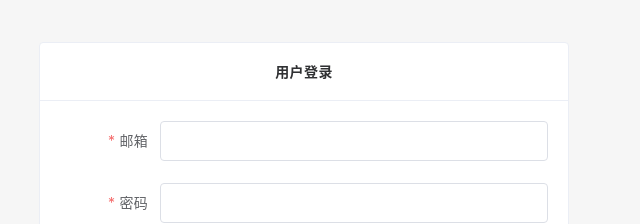
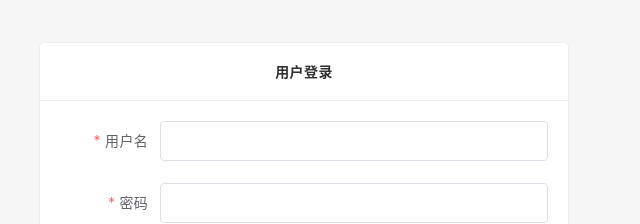
Before and after one commit to Leonard-ld/outofmemory_frontend, a Vue app: page /#/login in a window 1280 px wide. Shown: the top 224 px of the page, without its empty margins (336-976 px from the left). Built offline with nearby package versions, Linux system fonts and the light colour scheme.

Commit message:
修改登录校验规则

```diff
--- a/package.json
+++ b/package.json
@@ -10,6 +10,7 @@
     "axios": "^0.26.0",
     "buefy": "^0.9.19",
     "core-js": "^3.8.3",
+    "darkreader": "^4.9.44",
     "element-ui": "^2.15.6",
     "js-cookie": "^3.0.1",
     "vue": "^2.6.14",
--- a/src/store/modules/user.js
+++ b/src/store/modules/user.js
@@ -19,9 +19,9 @@ const actions = {
   // 用户登录
   login({ commit }, userInfo) {
     console.log(userInfo);
-    const { email, pass, rememberMe } = userInfo;
+    const { name, pass, rememberMe } = userInfo;
     return new Promise((resolve, reject) => {
-      login({ email: email.trim(), password: pass, rememberMe: rememberMe })
+      login({ username: name.trim(), password: pass, rememberMe: rememberMe })
         .then((response) => {
           const { data } = response;
           commit("SET_TOKEN_STATE", data.token);
--- a/src/views/auth/Login.vue
+++ b/src/views/auth/Login.vue
@@ -15,8 +15,8 @@
             label-width="100px"
             class="demo-ruleForm"
           >
-            <el-form-item label="邮箱" prop="email">
-              <el-input v-model="ruleForm.email"></el-input>
+            <el-form-item label="用户名" prop="name">
+              <el-input v-model="ruleForm.name"></el-input>
             </el-form-item>
 
             <el-form-item label="密码" prop="pass">
@@ -52,19 +52,28 @@ export default {
       redirect: undefined,
       loading: false,
       ruleForm: {
-        email: "",
+        name: "",
         pass: "",
         rememberMe: true,
       },
       rules: {
-        email: [
-          { required: true, message: '请输入邮箱地址', trigger: 'blur' },
+        name: [
+          { required: true, message: '请输入用户名', trigger: 'blur' },
           {
-            type: 'email',
-            message: '请输入正确的邮箱地址',
-            trigger: ['blur', 'change']
-          },
+            min: 2,
+            max: 10,
+            message: '长度在 2 到 10 个字符',
+            trigger: 'blur'
+          }
         ],
+        // email: [
+        //   { required: true, message: '请输入邮箱地址', trigger: 'blur' },
+        //   {
+        //     type: 'email',
+        //     message: '请输入正确的邮箱地址',
+        //     trigger: ['blur', 'change']
+        //   },
+        // ],
         pass: [
           { required: true, message: "请输入密码", trigger: "blur" },
           {
@@ -82,6 +91,7 @@ export default {
       this.$refs[formName].validate((valid) => {
         if (valid) {
           this.loading = true;
+          this.$store.dispatch("user/getInfo")
           this.$store
             .dispatch("user/login", this.ruleForm)
             .then(() => {
@@ -90,6 +100,8 @@ export default {
                 type: "success",
                 duration: 2000,
               });
+
+
 
               setTimeout(() => {
                 this.loading = false;
```
Also changed, not shown: 1 other file (tests, documents, lock files or other folders).
